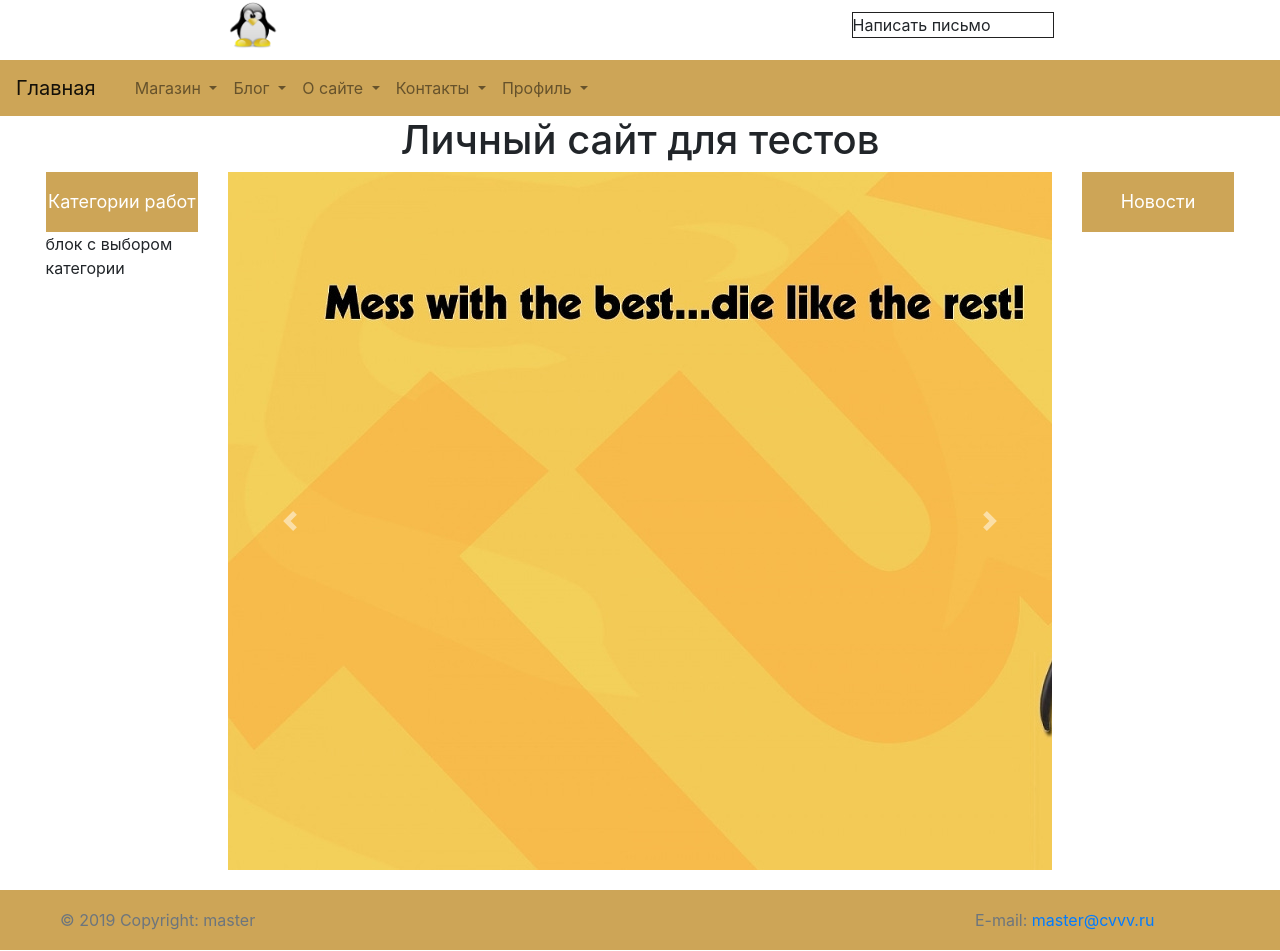
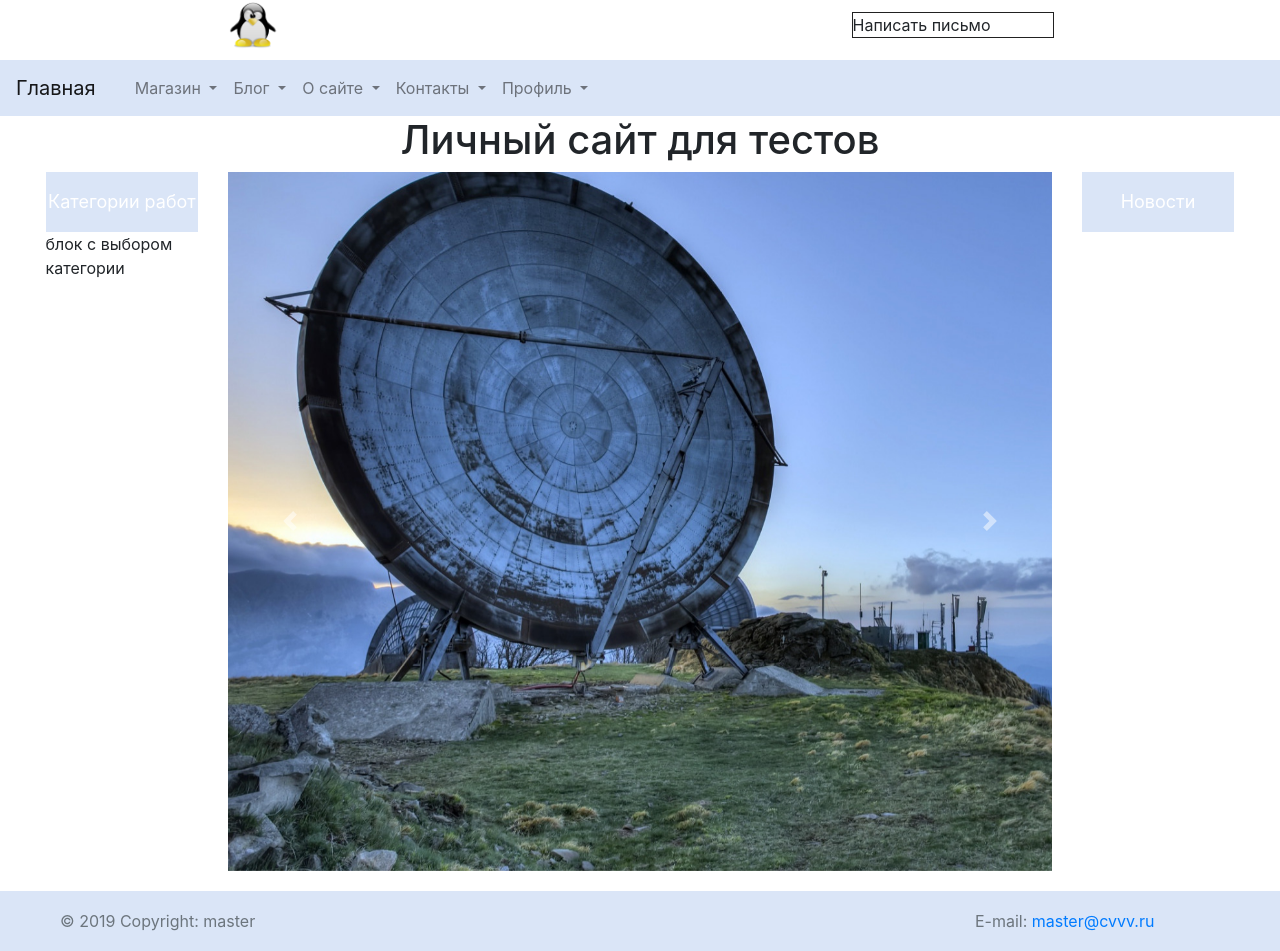
Before and after one commit to EvgenijjKum/geek-start, a Django app: page / in a window 1280 px wide. Run offline with Django 3.2, Linux system fonts and the light colour scheme; some libraries are stand-ins or nearby versions.

Commit message:
Исправления

```diff
--- a/cabinet/templates/profile/login.html
+++ b/cabinet/templates/profile/login.html
@@ -18,10 +18,10 @@
         <p>Вы уже выполнили вход</p>
         {% else %}
             <form method="post">
-                <script src='https://www.google.com/recaptcha/api.js'></script>
+                <!--script src='https://www.google.com/recaptcha/api.js'></script-->
                 {% csrf_token %}
                 {% bootstrap_form form layout='horizontal' %}
-                <div class="form-group g-recaptcha" data-sitekey="6Le57cMUAAAAAFWdkVVBdItoTlfodGhSnl-29mzU"></div>
+                <!--div class="form-group g-recaptcha" data-sitekey="6Le57cMUAAAAAFWdkVVBdItoTlfodGhSnl-29mzU"></div-->
 
                 <!--input type="hidden" name="next" value="{{ index }}"-->
                 {% if messages %}
--- a/cabinet/templates/profile/register_user.html
+++ b/cabinet/templates/profile/register_user.html
@@ -12,11 +12,11 @@
     <div class="row">
     	<div class="col-md-10" >
     		<form method="post">
-            <script src='https://www.google.com/recaptcha/api.js'></script>
+            <!--script src='https://www.google.com/recaptcha/api.js'></script-->
             {% csrf_token %}
             {% bootstrap_form form layout='horizontal' %}
 
-            <div class="form-group g-recaptcha" data-sitekey="6Le57cMUAAAAAFWdkVVBdItoTlfodGhSnl-29mzU"></div>
+            <!--div class="form-group g-recaptcha" data-sitekey="6Le57cMUAAAAAFWdkVVBdItoTlfodGhSnl-29mzU"></div-->
             {% if messages %}
                 {% for message in messages %}
                     {{ message }}
--- a/mainapp/static/css/styles.css
+++ b/mainapp/static/css/styles.css
@@ -23,7 +23,7 @@
   margin-top: 13px;
 }
 .navbar{
-  background-color: #cda557;
+  background-color: #dae5f7;
   /*box-shadow: 0 2px 5px 1px rgba(33, 33, 33, 0.35);*/
 }
 
@@ -41,7 +41,7 @@
 .head-nav{
     /*outline: 1px solid #212121;*/
     min-height: 60px;
-    background-color: #cda557;
+    background-color: #dae5f7;
     text-align: center;
     font-size: 18px;
     line-height: 24px;
@@ -68,10 +68,10 @@ body {
     width: 100%;
     margin-top: 20px;
 
-    background-color: #cda557;
+    background-color: #dae5f7;
 }
 .btn-post_detail:hover {
-    background-color: #caa500;
+    background-color: #dae5f7;
 }
 
 .footer {
@@ -80,7 +80,7 @@ body {
   width: 100%;
   height: 60px; /* Set the fixed height of the footer here */
   line-height: 60px; /* Vertically center the text there */
-  background-color: #cda557;
+  background-color: #dae5f7;
 }
 .container-footer{
   padding-left: 60px;
--- a/mainapp/templates/base_generic.html
+++ b/mainapp/templates/base_generic.html
@@ -132,7 +132,7 @@
 
   <!-- Footer -->
   <footer class="footer">
-    <div class="container-footer" style="background-color: #cda557;">
+    <div class="container-footer" style="background-color: #dae5f7;">
       <div class="row no-gutters justify-content-between">
         <div class="col-xl-3 col-sm-12">
           <span class="text-muted">© 2019 Copyright: master
--- a/mainapp/templates/index.html
+++ b/mainapp/templates/index.html
@@ -34,12 +34,6 @@
              <div id="carouselExampleControls" class="carousel slide" data-ride="carousel">
               <div class="carousel-inner">
                 <div class="carousel-item active">
-                  <img src="{% static "images/tux1.jpg" %}" class="d-block w-500" alt="Картинка" style="width: 1242px;" >
-                </div>
-                <div class="carousel-item">
-                  <img src="{% static "images/1.jpg" %}" class="d-block w-500" alt="Картинка" style="width: 1242px;">
-                </div>
-                <div class="carousel-item">
                   <img src="{% static "images/2.jpg" %}" class="d-block w-500" alt="Картинка" style="width: 1242px;" >
                 </div>
                 <div class="carousel-item">
```
Also changed, not shown: README.md.
